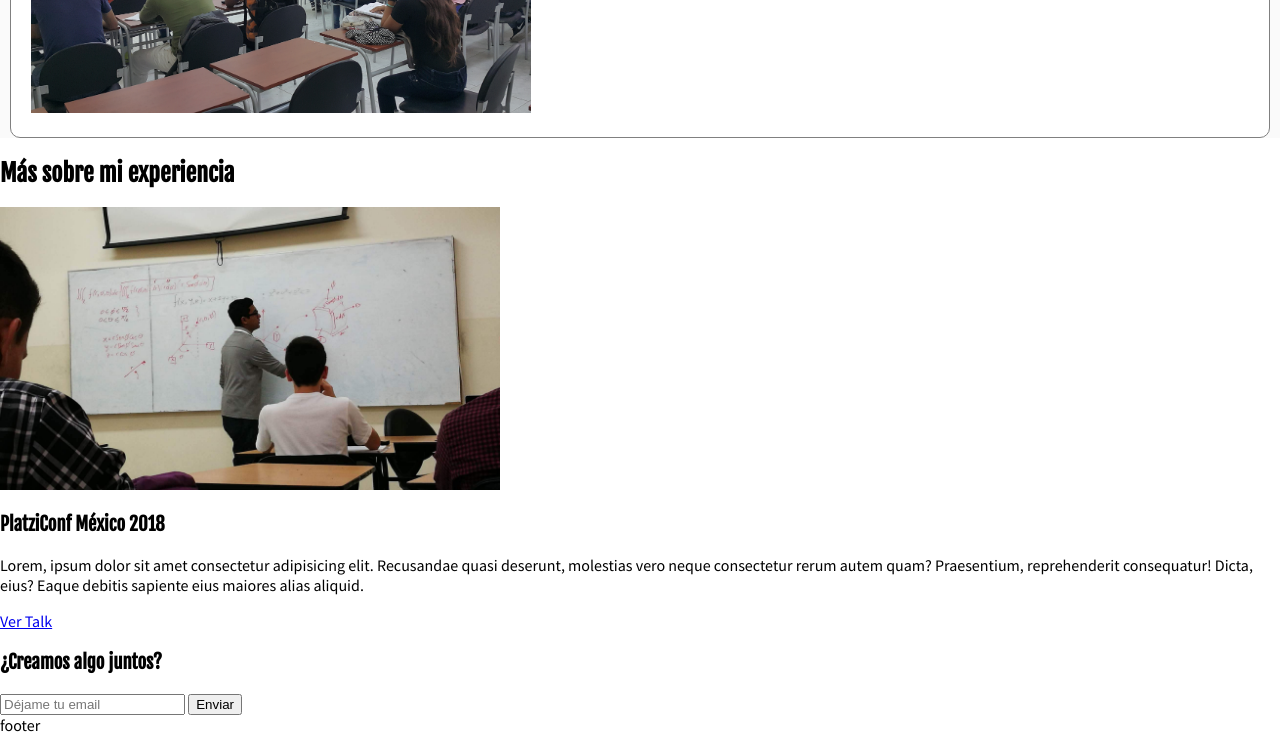
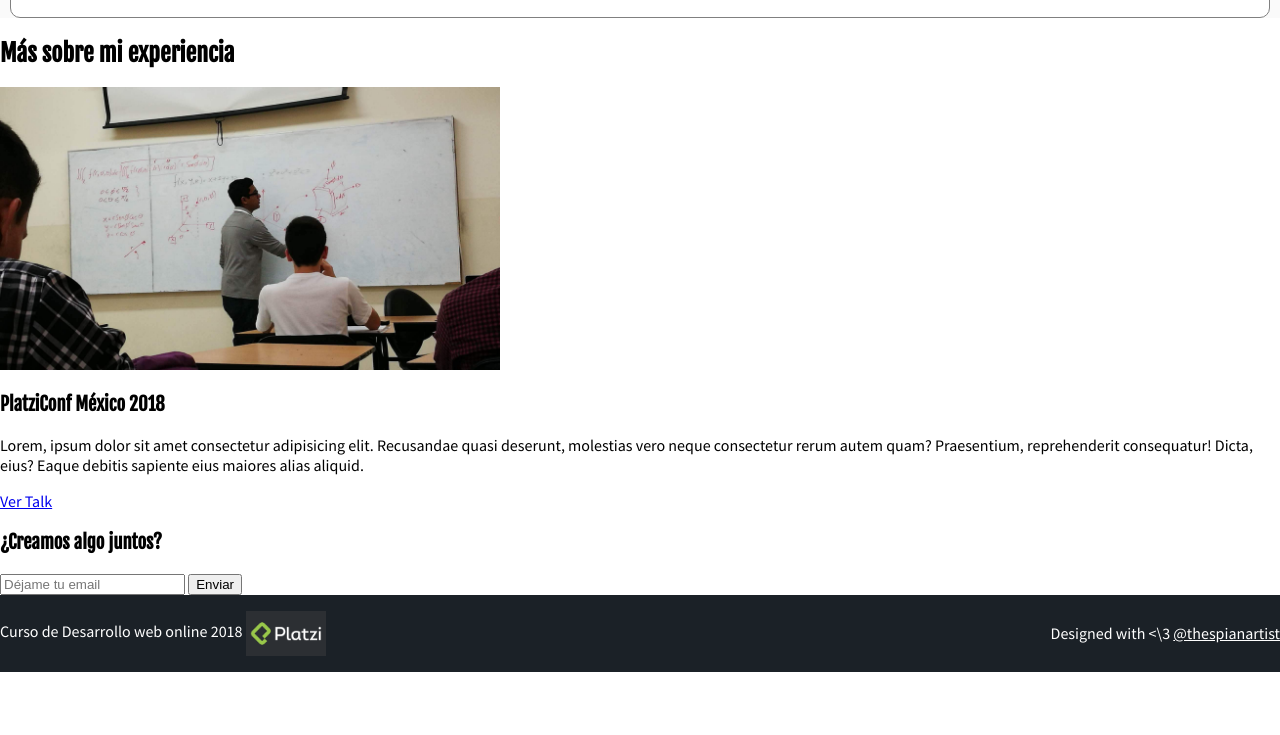
Before and after one commit to PaxAuz15/portfolio, a plain HTML site: page index.html in a window 1280 px wide. Shown: the part 1641-2376 px from the top of the page. After the commit the page ends 2313 px from the top, so only its background shows below. Drawn offline with Linux system fonts and the light colour scheme.

Commit message:
feat: Create styles to header, hero & footer
course: Desarrollo Web Online
cap: 31

```diff
--- a/css/styles.css
+++ b/css/styles.css
@@ -35,7 +35,7 @@
     text-decoration: dashed; */
 
     color: white;
-    margin: 100px 150px 70px 30px;
+    margin: 0;
 }
 
 .hero {
@@ -45,6 +45,8 @@
     background-size: 500px 300px ; /* Primer valor (ANCHO) Segundo valor (ALTO) */
     background-repeat: no-repeat; /* Para que mi imagen no se repita */
     background-position-x: right; /* Posicionar derecha */
+    display: flex;
+    align-items: center;
 }
 
 .hero strong {
@@ -93,7 +95,7 @@
     color: white; /* color a los textos */
     display: flex;
     justify-content: space-between;
-    height: 90px;
+    height: 70px;
     align-items: center;
 }
 
@@ -124,3 +126,19 @@
 figure {
     margin: 0;
 }
+
+.footer {
+    color: white;
+    background-color: #1b2127;
+    display: flex;
+    align-items: center;
+    justify-content: space-between;
+}
+
+.footer img {
+    vertical-align: middle;
+}
+
+.footer a {
+    color: white    ;
+}
--- a/index.html
+++ b/index.html
@@ -13,7 +13,7 @@
     <body>
         <header class="header">
                 <figure class="logo">
-                    <img src="images/Logo Luis Auz - BLACK.png" alt="logo de Luis Auz">
+                    <img src="images/Logo Luis Auz - BLACK.png" height="50" alt="logo de Luis Auz">
                 </figure>
                 <nav class="menu">
                     <ol>
@@ -78,6 +78,13 @@
                 <button>Enviar</button>
             </form>
         </section>
-        <footer class="footer">footer</footer>
+        <footer class="footer">
+            <div>
+                <p>Curso de Desarrollo web online 2018 <img src="/images/platzi.png" alt="platzi" width="80" ></p>
+            </div>
+            <div>
+                Designed with <\3 <a href="https://twitter.com/thespianartist">@thespianartist</a>
+            </div>
+        </footer>
     </body>
 </html>
```
